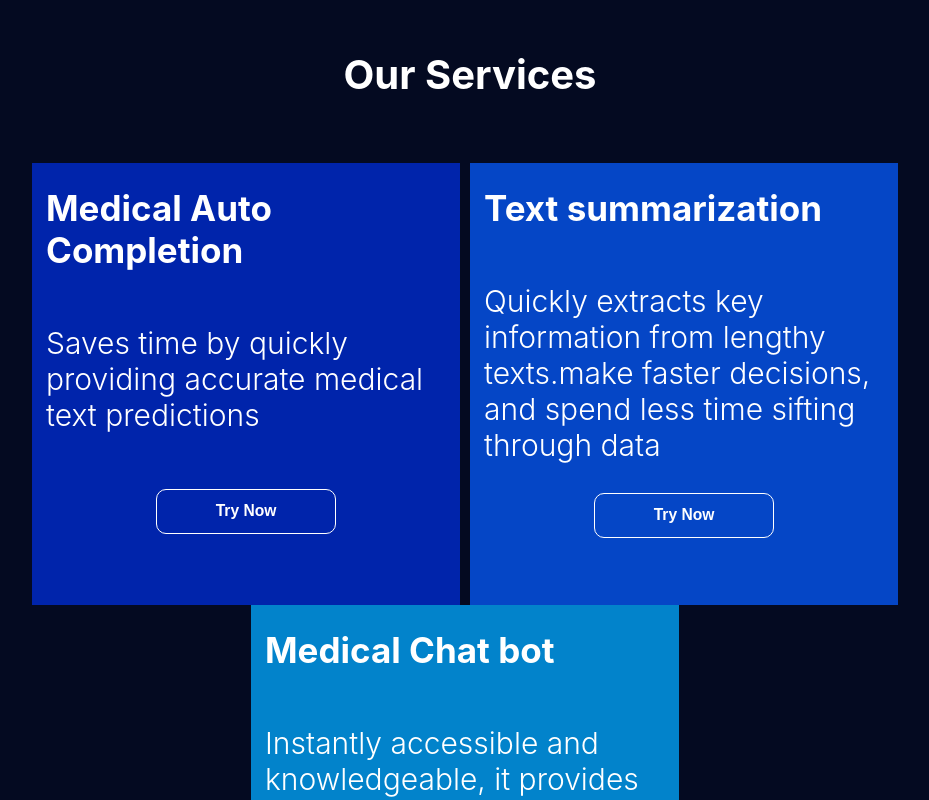
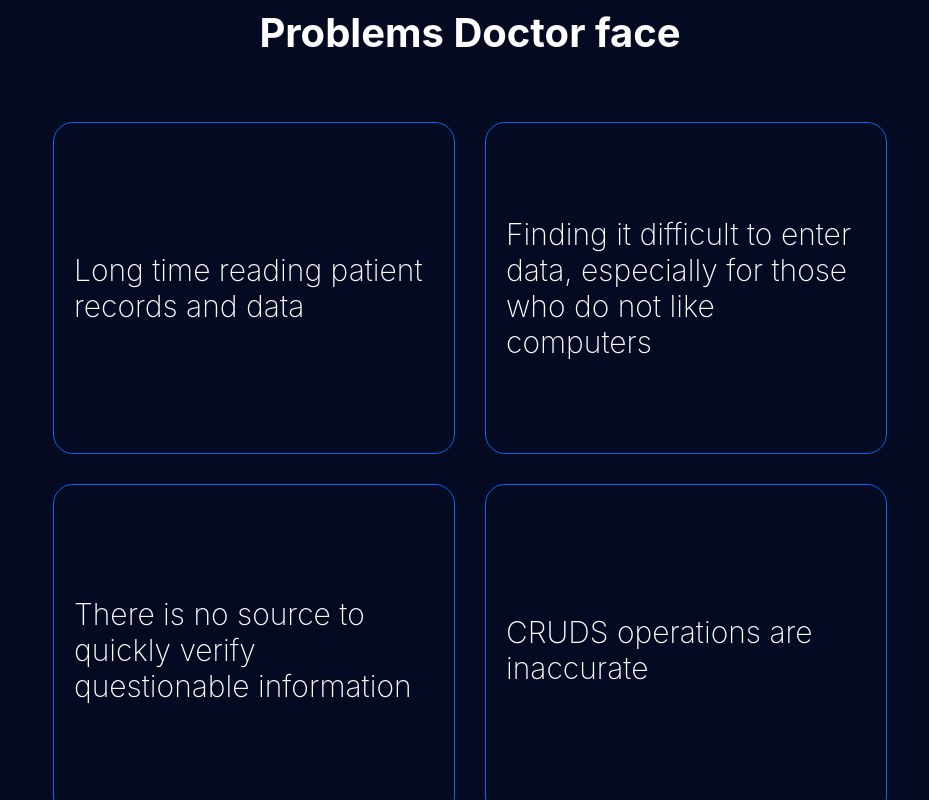
Before and after one commit to Aya-Jafar/Heal-Tech.AI-remake, a React (Create React App) app: page / in a window 1280 px wide. Shown: the part 1760-2560 px from the top of the page, without its empty margins (170-1099 px from the left). Built offline with nearby package versions, Linux system fonts and the light colour scheme.

Commit message:
adding problem statement section

```diff
--- a/src/App.css
+++ b/src/App.css
@@ -377,7 +377,7 @@ input::file-selector-button {
   margin-bottom: 30px;
   border: 0.1px rgba(255, 255, 255, 0.617) solid;
 }
-.question.map .chat-input.a{
+.question.map .chat-input.a {
   box-shadow: 10px 9px 100px -20px #1f41bb;
   border: none;
   align-self: flex-start;
@@ -390,7 +390,7 @@ input::file-selector-button {
   display: flex;
   align-items: center;
   padding: 0 5%;
-  width:60vw;
+  width: 60vw;
   border-radius: 14px;
   outline: none;
   font-size: 20px;
@@ -406,3 +406,49 @@ input::file-selector-button {
   height: 35px;
   cursor: pointer;
 }
+
+.problems {
+  height: 100vh;
+  /* background-color: #031867; */
+  display: flex;
+  flex-direction: column;
+  justify-content: center;
+  align-items: center;
+  margin-top: 5%;
+  margin-bottom: 15%;
+}
+.problems h1 {
+  font-size: 40px;
+}
+.grid {
+  margin-top: 3%;
+  display: grid;
+  grid-template-columns: repeat(2, 1fr);
+  gap: 30px; /* Optional: Add gap for spacing between the divs */
+  @media (max-width: 768px) {
+    grid-template-columns: 1fr; /* Change to a single column layout on smaller screens */
+  }
+}
+
+.problem {
+  width: 400px;
+  height: 330px;
+  background-color: #040a21;
+  border-radius: 20px;
+  border: 1px #006cea solid;
+  display: flex;
+  align-items: center;
+  justify-content: center;
+}
+
+.problem:hover{
+  background-color: #222C87;
+}
+
+.problem p{
+  padding: 20px;
+  font-size: 30px;
+  font-weight: 200;
+
+  align-self: center;
+}
--- /dev/null
+++ b/src/components/ProblemStatement.tsx
@@ -0,0 +1,28 @@
+import * as React from "react";
+
+export default function ProblemStatement() {
+  return (
+    <div className="problems">
+      <center>
+        <h1>Problems Doctor face</h1>
+      </center>
+      <div className="grid">
+        <div className="problem">
+          <p>Long time reading patient records and data</p>
+        </div>
+        <div className="problem">
+          <p>
+            Finding it difficult to enter data, especially for those who do not
+            like computers
+          </p>
+        </div>
+        <div className="problem">
+          <p>There is no source to quickly verify questionable information</p>
+        </div>
+        <div className="problem">
+          <p>CRUDS operations are inaccurate</p>
+        </div>
+      </div>
+    </div>
+  );
+}
--- a/src/pages/Home.tsx
+++ b/src/pages/Home.tsx
@@ -4,15 +4,16 @@ import AboutUs from "../components/AboutUs";
 import { ServicesWrapper } from "../components/ServicesWrapper";
 import Contact from "../components/Contact";
 import { Footer } from "../components/Footer";
+import ProblemStatement from "../components/ProblemStatement";
 
-interface HomeProps {}
 
-export default function Home(props: HomeProps) {
+
+export default function Home() {
   return (
     <div>
       <Cover />
       <AboutUs />
-      {/* TODO: add problem statement section */}
+      <ProblemStatement />
       <ServicesWrapper />
       <Contact />
       <Footer />
```
